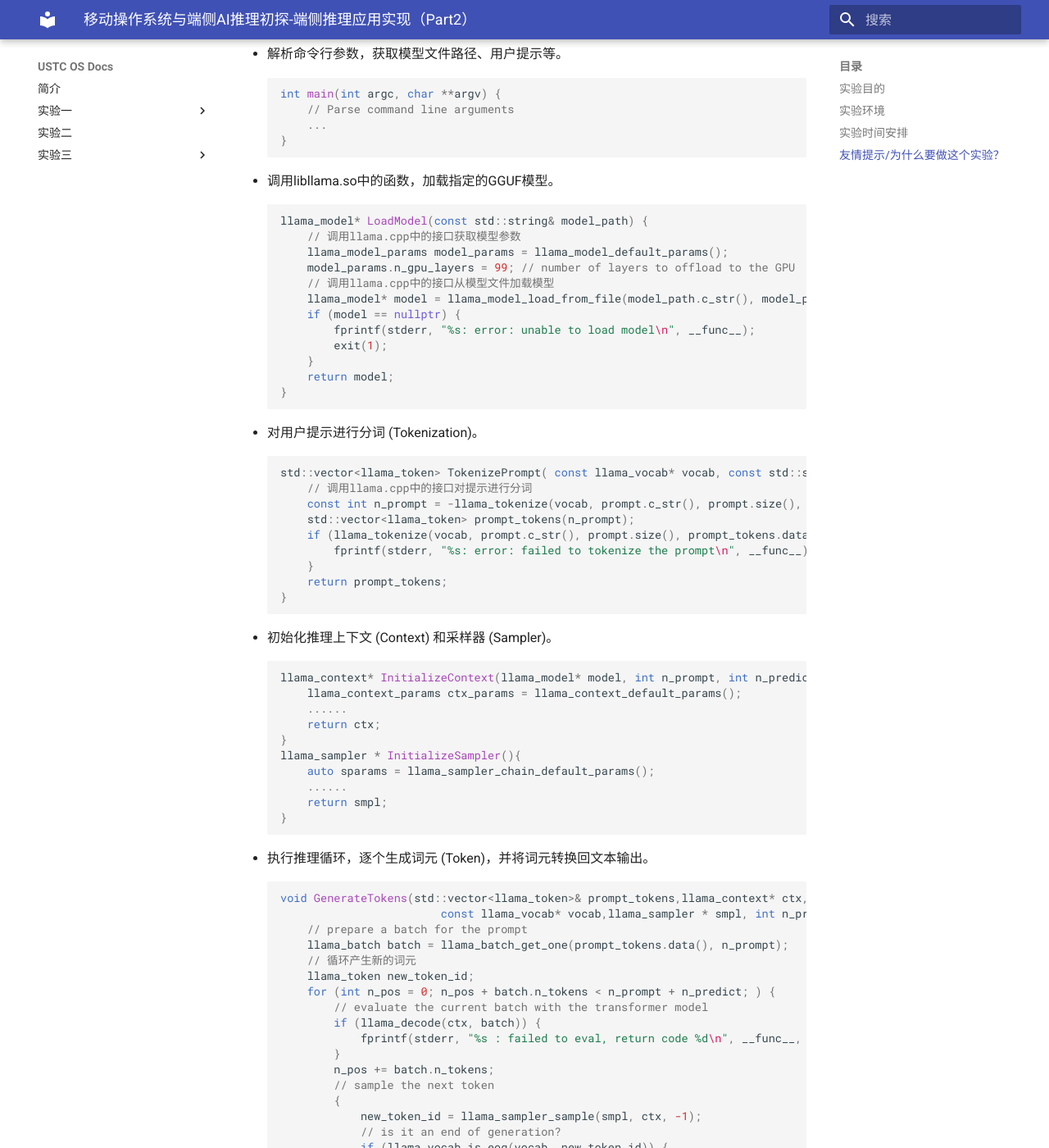
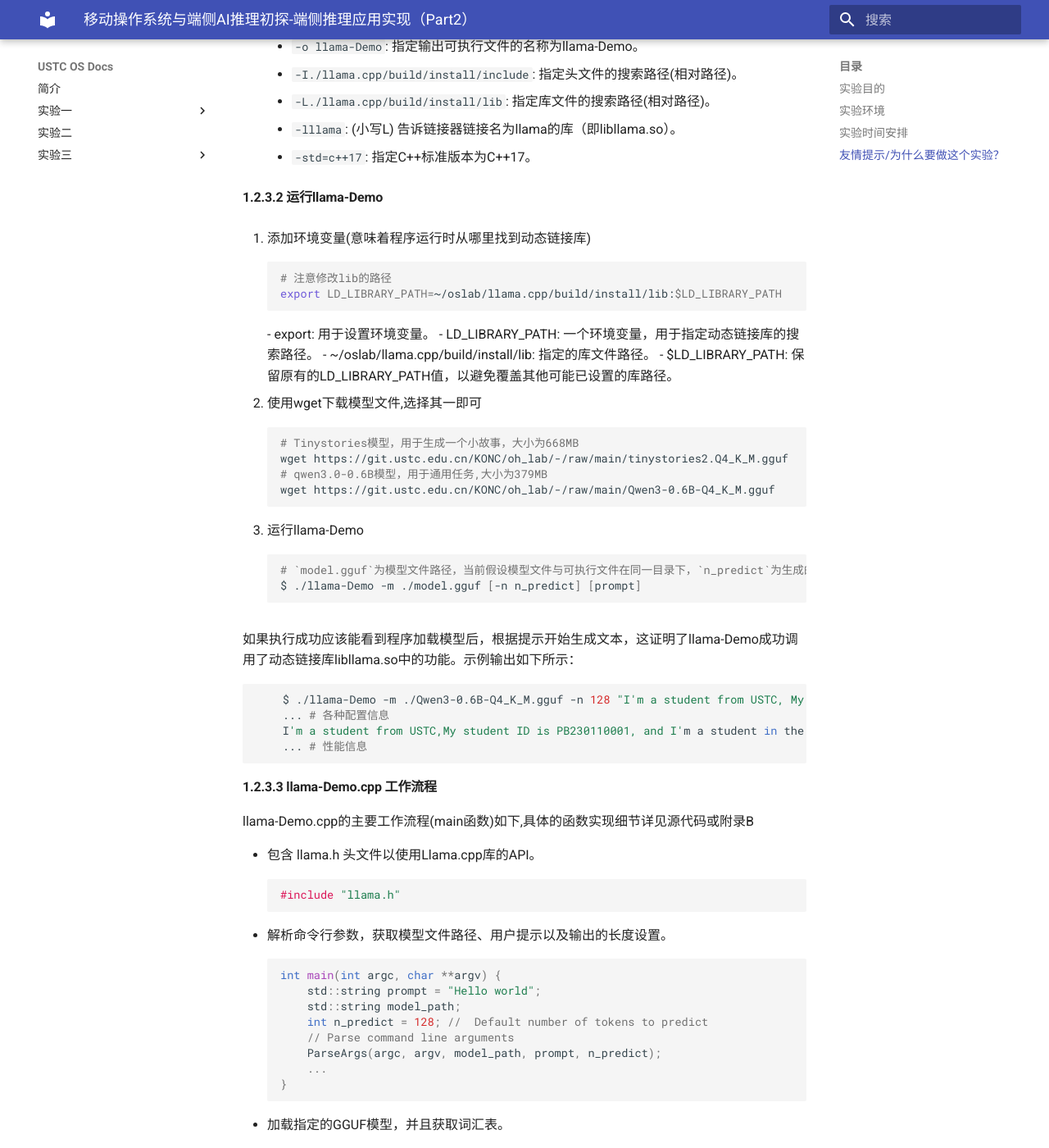
Before and after one commit to stdlibstring/oslab-docs, an MkDocs documentation site: the page built from docs/ohlab/ohlab-part2.md, in a window 1280 px wide and 1400 px high, scrolled down 6471 px. Shown: the whole window at 82% size. Built offline with MkDocs 1.6.1 and Material for MkDocs 9.7.7, drawn with Linux system fonts in a browser that asks for light colours; some of the changed text lies outside the part shown.

Commit message:
adjust download link and cmake,add Appendix B

````diff
--- a/docs/ohlab/ohlab-part2.md
+++ b/docs/ohlab/ohlab-part2.md
@@ -90,7 +90,7 @@
         - 版本兼容性问题 (DLL Hell / SO Hell)： 如果不同程序依赖同一动态库的不同版本，且这些版本不兼容，可能会导致问题。
     - 在Linux（包括Ubuntu）和OpenHarmony（标准系统）中，动态链接库通常以 .so (shared object) 为后缀。在Windows中，它们则以 .dll (dynamic-link library) 为后缀。
 
-**Llama.cpp 项目的核心部分就可以被编译成一个动态链接库 (libllama.so)，然后其提供的各种示例程序（如 main, simple 等）会调用这个库来实现具体功能。本次实验，我们将首先在Ubuntu上体验这个过程**
+**Llama.cpp 项目的核心部分就可以被编译成一个动态链接库 (libllama.so)，然后其提供的各种示例程序（如 main, Llama-Demo等）会调用这个库来实现具体功能。本次实验，我们将首先在Ubuntu上体验这个过程**
 
 ## 1.2 使用 Llama.cpp 体验动态链接库的编译与使用 (Ubuntu环境)
 在上一节，我们了解了动态链接库的基本概念。现在，我们将以Llama.cpp为例，在Ubuntu环境下，一步步将其核心代码编译成一个动态链接库。Llama.cpp项目支持使用多种构建系统，其中CMake是一个强大且跨平台的选择，非常适合管理C++项目的编译。
@@ -101,8 +101,10 @@ Llama.cpp 是一个用纯C/C++编写的开源项目，旨在高效地在多种
 - 通过压缩包下载：
 1. 使用`wget`下载Llama.cpp压缩包
 
-    推荐链接: https://git.ustc.edu.cn/KONC/oh_lab/-/raw/main/llama.cpp.zip
-
+    ```sh
+    $ cd ~/oslab
+    $ wget https://git.ustc.edu.cn/KONC/oh_lab/-/raw/main/llama.cpp.zip
+    ```
 2. 解压Llama.cpp压缩包,解压后得到llama.cpp文件夹
 
     ```sh
@@ -138,26 +140,18 @@ CMake本身不是一个编译器，而是一个构建系统生成器。它读取
 
 我们将采用“out-of-source build”（在源代码目录之外进行构建）的方式，这是一种良好的CMake实践，可以保持源代码目录的整洁。
 
-1. 创建并进入构建目录：
-
-    在llama.cpp的根目录下，执行：
+1. 运行CMake配置项目：
+    确保您当前位于 llama.cpp 的根目录下。执行以下命令：
 
     ```Bash
-    mkdir build
-    cd build
+    cmake -S . -B build -DCMAKE_BUILD_TYPE=Release -DLLAMA_BUILD_TESTS=OFF -DLLAMA_BUILD_EXAMPLES=OFF -DLLAMA_CURL=OFF
     ```
-2. 运行CMake配置项目：
-    此命令会告诉CMake分析上级目录（..，即llama.cpp的根目录）中的CMakeLists.txt文件，并为当前的Ubuntu系统（本地编译）配置构建参数。
-
-    ```Bash
-    # -DCMAKE_BUILD_TYPE=Release 通常用于生成优化后的版本
-    # -DLLAMA_BUILD_TESTS=OFF 和 -DLLAMA_BUILD_EXAMPLES=OFF 可以加快仅编译库的速度
-    cmake .. -DCMAKE_BUILD_TYPE=Release -DLLAMA_BUILD_TESTS=OFF -DLLAMA_BUILD_EXAMPLES=OFF -DLLAMA_CURL=OFF
-    ```
-
-    - ..: 指向llama.cpp的根目录（CMakeLists.txt所在的位置）。
-    - -DCMAKE_BUILD_TYPE=Release: 指定构建类型为Release，会开启优化，生成的库性能更好。如果需要调试，可以使用Debug。
-    - -DLLAMA_BUILD_TESTS=OFF 和 -DLLAMA_BUILD_EXAMPLES=OFF: 关闭测试和示例程序的编译，因为我们当前的目标只是生成libllama.so库文件，并且后续会单独编译我们自己的llama-Demo.cpp。
+    - `-S .`: (Source Directory) 指定CMake的源代码顶级目录为当前目录 (.)。
+    - `-B build`: (Build Directory) 指定CMake生成构建系统文件以及后续编译产物的目录为当前目录下的 build 子目录。如果 build 目录不存在，CMake会自动创建它。
+    - `..`: 指向llama.cpp的根目录（CMakeLists.txt所在的位置）。
+    - `-DCMAKE_BUILD_TYPE=Release`: 指定构建类型为Release，会开启优化，生成的库性能更好。如果需要调试，可以使用Debug。
+    - `-DLLAMA_BUILD_TESTS=OFF 和 -DLLAMA_BUILD_EXAMPLES=OFF`: 关闭测试和示例程序的编译，因为我们当前的目标只是生成libllama.so库文件，并且后续会单独编译我们自己的llama-Demo.cpp。
+    - `-DLLAMA_CURL=OFF`: 可以关闭curl依赖.
 
     如果配置成功，终端会显示相关信息，并且build目录下会生成Makefile。
 
@@ -167,29 +161,21 @@ CMake本身不是一个编译器，而是一个构建系统生成器。它读取
     a. 首先，编译 llama 库目标：
 
     ```bash
-    cmake --build . -j$(nproc)
+    # 其实际上执行make命令
+    cmake --build build -j$(nproc)
     ```
-    * --build . : 告诉CMake执行当前目录（即build目录）下的构建脚本。
-    * -j$(nproc): (可选) 使用所有可用的CPU核心并行编译，以加快速度。
+    * `--build build` : 告诉CMake执行目录（即build目录）下的构建脚本。
+    * `-j$(nproc)`: (可选) 使用所有可用的CPU核心并行编译，以加快速度。
 
     b.  然后，执行安装命令：
 
     此命令会将已编译好的目标（根据CMakeLists.txt中的install规则，包括libllama.so和头文件llama.h）安装到指定的 --prefix 下。
     ```bash
-    cmake --install . --prefix "install"
+    # 实际上cmake会将命令转换为make install命令
+    cmake --install build --prefix "build/install"
     ```
-    * --install .: 执行当前构建目录中的安装规则。
-    * --prefix "install": 指定安装路径的前缀。因为我们当前在 `llama.cpp/build/` 目录下，这会在 `llama.cpp/build/` 内部创建一个名为 `install` 的子目录 (即 `llama.cpp/build/install/`)，并将库文件安装到 `llama.cpp/build/install/lib/`，头文件安装到 `llama.cpp/build/install/include/`。
-    ```Bash
-    cmake --build . -j$(nproc)
-    ```
-    或者可以直接使用：
-
-    ```Bash
-    make -j$(nproc)
-    ```
-    - --build . : 告诉CMake执行当前目录（即build目录）下的构建脚本。
-    - -j$(nproc): (可选) 使用所有可用的CPU核心并行编译，以加快速度。
+    * `--install build`: 执行构建目录`build`中的安装规则。
+    * `--prefix "build/install"`: 指定安装路径的前缀。因为我们当前在 `llama.cpp` 目录下，这会在 `build/` 内部创建一个名为 `install` 的子目录 (即 `llama.cpp/build/install/`)，并将库文件安装到 `llama.cpp/build/install/lib/`，头文件安装到 `llama.cpp/build/install/include/`。
 
 4. 查找并验证编译产物：
     编译成功后，libllama.so 文件通常会生成在`llama.cpp/build/install/lib` 目录下。
@@ -206,115 +192,14 @@ CMake本身不是一个编译器，而是一个构建系统生成器。它读取
 
 接下来，我们将编译提供的llama-Demo.cpp文件。这个程序是一个独立的C++应用，它将通过调用我们刚刚编译的libllama.so库来实现加载模型和执行推理的功能。（提供gguf模型文件与prompt，llama-Demo.cpp文件将提供的prompt续写生成一段话）
 
-#### 1.2.3.1 llama-Demo.cpp 工作流程
-
-llama-Demo.cpp的主要工作流程是：
-
-- 包含 llama.h 头文件以使用Llama.cpp库的API。
-    ```cpp
-    #include "llama.h"
-    ```
-- 解析命令行参数，获取模型文件路径、用户提示等。
-    ```cpp
-    int main(int argc, char **argv) {
-        // Parse command line arguments
-        ...
-    }
-    ```
-- 调用libllama.so中的函数，加载指定的GGUF模型。
-    ```cpp
-    llama_model* LoadModel(const std::string& model_path) {
-        // 调用llama.cpp中的接口获取模型参数
-        llama_model_params model_params = llama_model_default_params();
-        model_params.n_gpu_layers = 99; // number of layers to offload to the GPU
-        // 调用llama.cpp中的接口从模型文件加载模型
-        llama_model* model = llama_model_load_from_file(model_path.c_str(), model_params);
-        if (model == nullptr) {
-            fprintf(stderr, "%s: error: unable to load model\n", __func__);
-            exit(1);
-        }
-        return model;
-    }
-    ```
-- 对用户提示进行分词 (Tokenization)。
-    ```cpp
-    std::vector<llama_token> TokenizePrompt( const llama_vocab* vocab, const std::string& prompt) {
-        // 调用llama.cpp中的接口对提示进行分词
-        const int n_prompt = -llama_tokenize(vocab, prompt.c_str(), prompt.size(), nullptr, 0, true, true);
-        std::vector<llama_token> prompt_tokens(n_prompt);
-        if (llama_tokenize(vocab, prompt.c_str(), prompt.size(), prompt_tokens.data(), prompt_tokens.size(), true, true) < 0) {
-            fprintf(stderr, "%s: error: failed to tokenize the prompt\n", __func__);
-        }
-        return prompt_tokens;
-    }
-    ```
-- 初始化推理上下文 (Context) 和采样器 (Sampler)。
-    ```cpp
-    llama_context* InitializeContext(llama_model* model, int n_prompt, int n_predict) {
-        llama_context_params ctx_params = llama_context_default_params();
-        ......
-        return ctx;
-    }
-    llama_sampler * InitializeSampler(){
-        auto sparams = llama_sampler_chain_default_params();
-        ......
-        return smpl;
-    }
-    ```
-- 执行推理循环，逐个生成词元 (Token)，并将词元转换回文本输出。
-    ```cpp
-    void GenerateTokens(std::vector<llama_token>& prompt_tokens,llama_context* ctx,
-                            const llama_vocab* vocab,llama_sampler * smpl, int n_prompt, int n_predict){
-        // prepare a batch for the prompt
-        llama_batch batch = llama_batch_get_one(prompt_tokens.data(), n_prompt);
-        // 循环产生新的词元
-        llama_token new_token_id;
-        for (int n_pos = 0; n_pos + batch.n_tokens < n_prompt + n_predict; ) {
-            // evaluate the current batch with the transformer model
-            if (llama_decode(ctx, batch)) {
-                fprintf(stderr, "%s : failed to eval, return code %d\n", __func__, 1);
-            }
-            n_pos += batch.n_tokens;
-            // sample the next token
-            {
-                new_token_id = llama_sampler_sample(smpl, ctx, -1);
-                // is it an end of generation?
-                if (llama_vocab_is_eog(vocab, new_token_id)) {
-                    break;
-                }
-                char buf[128];
-                int n = llama_token_to_piece(vocab, new_token_id, buf, sizeof(buf), 0, true);
-                if (n < 0) {
-                    fprintf(stderr, "%s: error: failed to convert token to piece\n", __func__);
-                }
-                std::string s(buf, n);
-                printf("%s", s.c_str());
-                fflush(stdout);
-                // prepare the next batch with the sampled token
-                batch = llama_batch_get_one(&new_token_id, 1);
-            }
-        }
-    }
-    ```
-- 释放资源。
-    ```cpp
-    int main(int argc, char **argv) {
-        // Parse command line arguments
-        // 加载模型
-        // 对用户提示进行分词
-        // 初始化推理上下文和采样器
-        // 执行推理循环，逐个生成词元，并将词元转换回文本输出
-        // 释放资源
-        llama_sampler_free(smpl);
-        llama_context_free(ctx);
-        llama_model_free(model);
-    }
-    ```
-#### 1.2.3.2 编译llama-Demo.cpp
-假设您已将llama-Demo.cpp放到了一个工作目录，例如`~/oslab/llama-Demo.cpp`。并且，llama.cpp的源代码位于`~/oslab/llama.cpp/`，我们编译好的libllama.so位于`~/oslab/llama.cpp/build/install/lib`，得到的头文件位于``~/oslab/llama.cpp/build/install/include``。
+#### 1.2.3.1 下载并编译llama-Demo.cpp
+假设我们已经将llama-Demo.cpp放到了一个工作目录，例如`~/oslab/llama-Demo.cpp`。并且，llama.cpp的源代码位于`~/oslab/llama.cpp/`，我们编译好的libllama.so位于`~/oslab/llama.cpp/build/install/lib`，得到的头文件位于``~/oslab/llama.cpp/build/install/include``。
 
 1. 下载llama-Demo.cpp并进入llama-Demo.cpp所在目录：
-
+    ```Bash
+    cd ~/oslab/
+    wget https://git.ustc.edu.cn/KONC/oh_lab/-/raw/main/llama-Demo.cpp
+    ```
 2. 执行编译命令：
     ```Bash
     g++ -o llama-Demo llama-Demo.cpp \
@@ -325,28 +210,35 @@ llama-Demo.cpp的主要工作流程是：
     ```
     参数解析：
     - `-o llama-Demo`: 指定输出可执行文件的名称为llama-Demo。
-    - `-I./llama.cpp/build/install/include`: 指定头文件的搜索路径。
-    - `-L./llama.cpp/build/install/lib`: 指定库文件的搜索路径。
+    - `-I./llama.cpp/build/install/include`: 指定头文件的搜索路径(相对路径)。
+    - `-L./llama.cpp/build/install/lib`: 指定库文件的搜索路径(相对路径)。
     - `-lllama`: (小写L) 告诉链接器链接名为llama的库（即libllama.so）。
     - `-std=c++17`: 指定C++标准版本为C++17。
 
-#### 1.2.3.3 运行llama-Demo
+#### 1.2.3.2 运行llama-Demo
 
 1. 添加环境变量(意味着程序运行时从哪里找到动态链接库)
+
     ```Bash
+    # 注意修改lib的路径
     export LD_LIBRARY_PATH=~/oslab/llama.cpp/build/install/lib:$LD_LIBRARY_PATH
     ```
+    - export: 用于设置环境变量。
+    - LD_LIBRARY_PATH: 一个环境变量，用于指定动态链接库的搜索路径。
+    - ~/oslab/llama.cpp/build/install/lib: 指定的库文件路径。
+    - $LD_LIBRARY_PATH: 保留原有的LD_LIBRARY_PATH值，以避免覆盖其他可能已设置的库路径。
+
 2. 使用wget下载模型文件,选择其一即可
     ```Bash
     # Tinystories模型，用于生成一个小故事，大小为668MB
-    wget https://hf-mirror.com/mradermacher/tinystories2-GGUF/resolve/main/tinystories2.Q4_K_M.gguf?download=true -O tinystories2.Q4_K_M.gguf
+    wget https://git.ustc.edu.cn/KONC/oh_lab/-/raw/main/tinystories2.Q4_K_M.gguf
     # qwen3.0-0.6B模型，用于通用任务,大小为379MB
-    wget https://hf-mirror.com/unsloth/Qwen3-0.6B-GGUF/resolve/main/Qwen3-0.6B-Q4_K_M.gguf?download=true -O Qwen3-0.6B-Q4_K_M.gguf
+    wget https://git.ustc.edu.cn/KONC/oh_lab/-/raw/main/Qwen3-0.6B-Q4_K_M.gguf
     ```
 3. 运行llama-Demo
     ```sh
-    # `model.gguf`为模型文件路径，`n_predict`为生成的长度，`prompt`为用户输入的提示。
-    $ ./simple_app -m ./model.gguf [-n n_predict] [prompt]
+    # `model.gguf`为模型文件路径，当前假设模型文件与可执行文件在同一目录下，`n_predict`为生成的长度，`prompt`为用户输入的提示。
+    $ ./llama-Demo -m ./model.gguf [-n n_predict] [prompt]
     ```
 
 如果执行成功应该能看到程序加载模型后，根据提示开始生成文本，这证明了llama-Demo成功调用了动态链接库libllama.so中的功能。示例输出如下所示：
@@ -357,6 +249,81 @@ llama-Demo.cpp的主要工作流程是：
     ... # 性能信息
 ```
 
+#### 1.2.3.3 llama-Demo.cpp 工作流程
+
+llama-Demo.cpp的主要工作流程(main函数)如下,具体的函数实现细节详见源代码或附录B
+
+- 包含 llama.h 头文件以使用Llama.cpp库的API。
+    ```cpp
+    #include "llama.h"
+    ```
+- 解析命令行参数，获取模型文件路径、用户提示以及输出的长度设置。
+    ```cpp
+    int main(int argc, char **argv) {
+        std::string prompt = "Hello world";
+        std::string model_path;
+        int n_predict = 128; //  Default number of tokens to predict
+        // Parse command line arguments
+        ParseArgs(argc, argv, model_path, prompt, n_predict);
+        ...
+    }
+    ```
+- 加载指定的GGUF模型，并且获取词汇表。
+    ```cpp
+    int main(int argc, char **argv){
+        ...
+        // initialize the model
+        llama_model* model = LoadModel(model_path);
+        //get vocab
+        const llama_vocab * vocab = llama_model_get_vocab(model);
+        ...
+    }
+    ```
+- 对用户提示进行分词 (Tokenization)。
+    ```cpp
+    int main(int argc, char **argv){
+        ...
+        // tokenize the prompt
+        std::vector<llama_token> prompt_tokens = TokenizePrompt(vocab, prompt);
+        ...
+    }
+    ```
+- 初始化推理上下文 (Context) 和采样器 (Sampler)。
+    ```cpp
+    int main(int argc, char **argv){
+        ...
+        // initialize the context
+        int n_prompt = prompt_tokens.size(); // number of prompt
+        llama_context * ctx = InitializeContext(model, n_prompt, n_predict);
+        // initialize the sampler
+        llama_sampler * smpl = InitializeSampler();
+        ...
+    }
+    ```
+- 执行推理循环，逐个生成词元 (Token)，并将词元转换回文本输出。
+    ```cpp
+    int main(int argc, char **argv){
+        ...
+        // generate tokens
+        GenerateTokens(prompt_tokens, ctx, vocab, smpl, n_prompt, n_predict);
+        ...
+    }
+    ```
+- 打印性能信息并且释放资源。
+    ```cpp
+    int main(int argc, char **argv) {
+        // print performance
+        fprintf(stderr, "\n");
+        llama_perf_sampler_print(smpl);
+        llama_perf_context_print(ctx);
+        fprintf(stderr, "\n");
+
+        // free the resources
+        llama_sampler_free(smpl);
+        llama_free(ctx);
+        llama_model_free(model);
+    }
+    ```
 # 第一部分：端侧AI推理初探
 
 欢迎来到实验的AI探索部分！在本部分，我们将初步接触人工智能（AI）在端侧设备（如我们的DAYU200开发板）上进行推理的概念和实践。由于大家可能之前没有系统学习过AI，我们会从最基本的概念开始。（由于我们是操作系统课程，所以不会很详细(°°)～）
@@ -844,3 +811,150 @@ free -m
     ```
 4. 重新构建应用运行即可（由于加载模型时间过长，可能会存在appfreeze导致应用闪退，这是正常现象，真正感兴趣联系助教）效果如下所示：
 ![alt text](./assets/效果图.jpg)
+
+## 附录B: llama-Demo.cpp代码说明
+本附录旨在简要介绍实验中提供的 llama-Demo.cpp 示例程序。这个程序是一个基于命令行的C++应用，它调用 Llama.cpp 库（即我们编译的 libllama.so）来加载一个大型语言模型（LLM），并根据用户输入的提示（prompt）进行文本推理生成。
+
+理解这个示例程序的工作流程有助于我们了解如何通过API与第三方库进行交互，以实现复杂的功能。
+
+### 主要函数说明
+以下是对 llama-Demo.cpp 中关键函数功能的简要说明。为简洁起见，部分实现细节将用 ... 表示。
+
+- 头文件导入
+    ```cpp
+    #include "llama.h" // 引入Llama.cpp库的公共头文件
+
+    #include <cstdio>   // 用于标准输入输出，如printf
+    #include <cstring>  // 用于字符串操作，如strcmp
+    #include <string>   // 用于std::string类
+    #include <vector>   // 用于std::vector类
+    ```
+- 打印程序使用方法与命令行参数解析
+    ```cpp
+    // 打印程序使用方法
+    static void print_usage(int, char ** argv) {
+        ...
+    }
+
+    // 解析命令行参数
+    void ParseArgs(int argc, char** argv,
+                std::string& model_path, std::string& prompt, int& n_predict){
+                    ...
+    }
+    ```
+- 加载GGUF模型文件
+    ```cpp
+    llama_model* LoadModel(const std::string& model_path) {
+        // 设置模型加载参数
+        llama_model_params model_params = llama_model_default_params();
+        // model_params.n_gpu_layers = 0; // 可设置GPU层数，0表示纯CPU。代码中是99，表示尝试全GPU。
+        model_params.n_gpu_layers = 99;
+        // 加载模型
+        llama_model* model = llama_model_load_from_file(model_path.c_str(), model_params);
+        if (model == nullptr) {
+            fprintf(stderr, "%s: error: unable to load model from '%s'\n", __func__, model_path.c_str());
+            exit(1); // 加载失败则退出
+        }
+        printf("Model loaded successfully: %s\n", model_path.c_str());
+        return model;
+    }
+    ```
+-  对用户提示进行分词 (Tokenization)。
+    ```cpp
+    std::vector<llama_token> TokenizePrompt(const llama_vocab* vocab, const std::string& prompt) {
+        // 先估算最大token数量，然后实际进行分词
+        // llama_tokenize的参数: vocab, 输入字符串, 长度, 输出buffer, buffer大小, 是否加BOS, 是否特殊处理
+        // ... (如代码中所示，先调用一次获取长度，再调用一次填充) ...
+        const int n_tokens_estimated = -llama_tokenize(vocab, prompt.c_str(), prompt.size(), nullptr, 0, true, true);
+        std::vector<llama_token> prompt_tokens(n_tokens_estimated);
+        int n_tokens_actual = llama_tokenize(vocab, prompt.c_str(), prompt.size(), prompt_tokens.data(), prompt_tokens.size(), true, true);
+
+        if (n_tokens_actual < 0 || n_tokens_actual > n_tokens_estimated ) { // 出错或数量不对
+            fprintf(stderr, "%s: error: failed to tokenize the prompt or size mismatch\n", __func__);
+            exit(1);
+        }
+        prompt_tokens.resize(n_tokens_actual); // 调整为实际token数
+        return prompt_tokens;
+    }
+    ```
+- 初始化上下文与采样器
+    ```cpp
+    // 初始化推理上下文(context)
+    llama_context* InitializeContext(llama_model* model, int n_prompt_tokens, int n_predict) {
+        llama_context_params ctx_params = llama_context_default_params();
+        // 设置上下文窗口大小，必须能容纳提示和生成的最大token数
+        ctx_params.n_ctx = n_prompt_tokens + n_predict;
+        ctx_params.n_batch = n_prompt_tokens; // 初始批处理大小可以设为提示的长度
+        // ...
+        ctx_params.no_perf = false; // 开启性能计数
+
+        llama_context* ctx = llama_init_from_model(model, ctx_params);
+        if (ctx == nullptr) {
+            fprintf(stderr, "%s: error: unable to create Llama context\n", __func__);
+            exit(1);
+        }
+        return ctx;
+    }
+
+    // 初始化采样器(sampler)
+    llama_sampler* InitializeSampler() {
+        auto sparams = llama_sampler_chain_default_params();
+        sparams.no_perf = false; // 开启性能计数
+        // ... (可以修改sparams来调整采样策略，例如温度、top_k, top_p等) ...
+        llama_sampler* smpl = llama_sampler_chain_init(sparams);
+        if (smpl == nullptr) {
+            fprintf(stderr, "%s: error: Failed to create sampler chain\n", __func__);
+            exit(1);
+        }
+        // 向采样链中添加一个贪心采样器 (总是选择概率最高的token)
+        // 也可以添加其他采样器，如 llama_sampler_init_top_k(), llama_sampler_init_top_p() 等
+        llama_sampler_chain_add(smpl, llama_sampler_init_greedy());
+        return smpl;
+    }
+    ```
+- 文本生成函数
+    ```cpp
+    void GenerateTokens(std::vector<llama_token>& prompt_tokens, llama_context* ctx,
+                        const llama_vocab* vocab, llama_sampler* smpl,
+                        int n_prompt /*初始提示token数*/, int n_predict /*要生成的最大token数*/) {
+
+        // 1. 准备包含提示的初始批处理 (batch)
+        llama_batch batch = llama_batch_get_one(prompt_tokens.data(), n_prompt, 0, 0);
+        int n_current_pos = 0; // 当前序列中已处理（解码）的token数量
+
+        // 2. 主生成循环
+        // 循环直到达到预测长度，或者遇到序列结束符(EOG)，或者解码失败
+        // 代码中循环条件是: n_pos + batch.n_tokens < n_prompt + n_predict
+        // 这里的n_pos在代码中是外部循环变量，与batch.n_tokens结合控制总长度。
+        for (int n_pos = 0; n_pos + batch.n_tokens < n_prompt + n_predict; ) {
+            // 2a. 解码当前批次 (处理tokens)
+            // 第一次循环时，batch中是完整的prompt；后续循环时，batch中是上一步生成的单个token。
+            if (llama_decode(ctx, batch) != 0) { // 返回0代表成功
+                fprintf(stderr, "%s : failed to eval tokens, return code %d\n", __func__, 1);
+                break;
+            }
+            n_pos += batch.n_tokens; // 更新已处理的token总数
+
+            // 2b. 从模型输出中采样下一个token
+            llama_token new_token_id = llama_sampler_sample(smpl, ctx, -1); // -1表示从当前上下文最后一个有效token的logits采样
+
+            // 2c. 检查是否是生成结束标记 (End Of Generation)
+            if (llama_vocab_is_eog(vocab, new_token_id)) {
+                // printf("\n[EOG]"); // 遇到结束符，停止生成
+                break;
+            }
+
+            // 2d. 将新生成的token转换为文本并打印
+            char buf[128];
+            int n = llama_token_to_piece(vocab, new_token_id, buf, sizeof(buf), 0, true);
+            if (n < 0) {
+                fprintf(stderr, "%s: error: failed to convert token to piece\n", __func__);
+            }
+            std::string s(buf, n);
+            printf("%s", s.c_str());
+            fflush(stdout);
+            // 2e. 准备下一个批处理，只包含新生成的token，用于下一次迭代
+            batch = llama_batch_get_one(&new_token_id, 1);
+        }
+    }
+    ```
````
